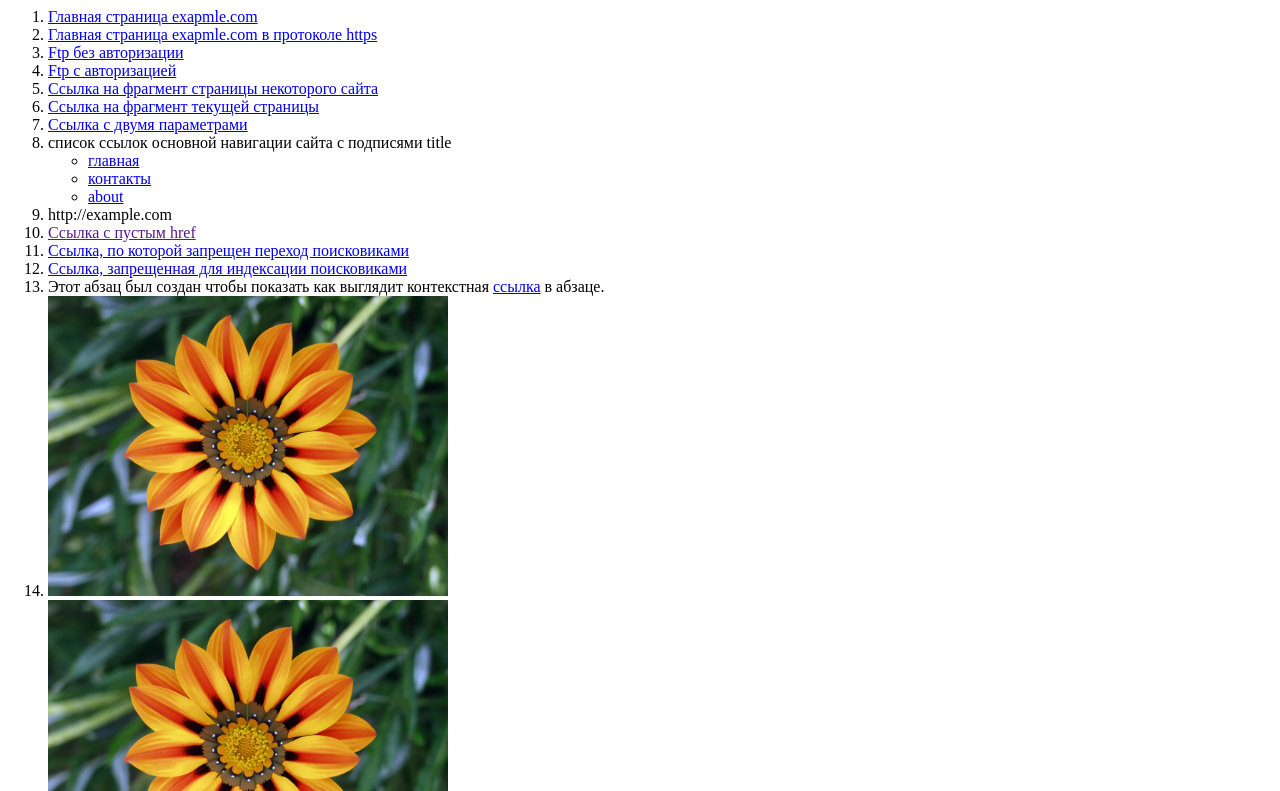
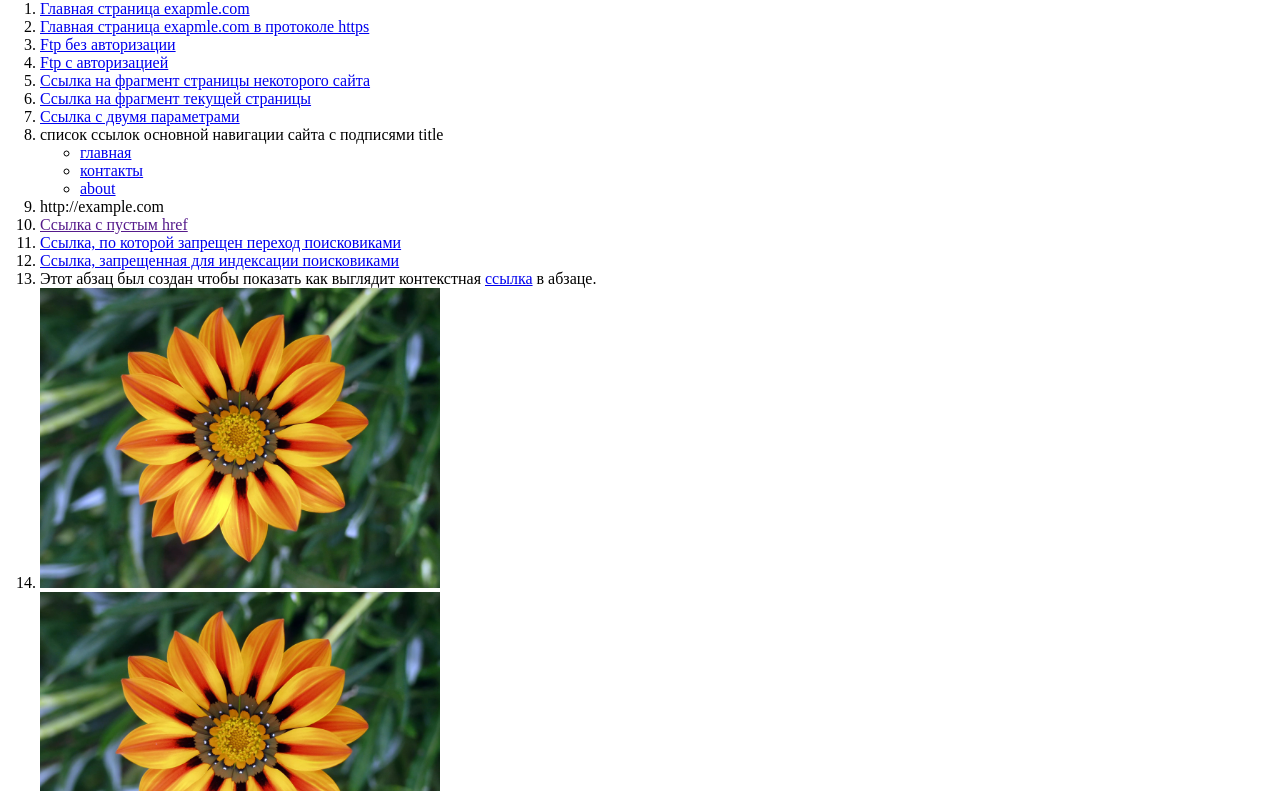
Before and after one commit to VyatcheninDenis/VyatcheninDenis.github.io, a plain HTML site: page index.html in a window 1280 px wide. Shown: the part 220-1011 px from the top of the page. Drawn offline with Linux system fonts and the light colour scheme.

Commit message:
Update index.html

```diff
--- a/index.html
+++ b/index.html
@@ -1,9 +1,8 @@
 <!DOCTYPE html>
 <html>
 <head>
-    	<meta name="viewport" content="width=device-width, initial-scale=1">
 </head>
-<body>
+<body style="margin:0;">
     <div style="width:100%; background-color:#ccc; padding: 10px; height:120px;">
       <img style="float:left; margin:10px; width:100px; height:100px;" src="logo.png" alt="Описание картинки для скрин-ридеров и поисковиков" />
       <div style="background-color:#ddd; padding:10px;">CSS</div>
```
